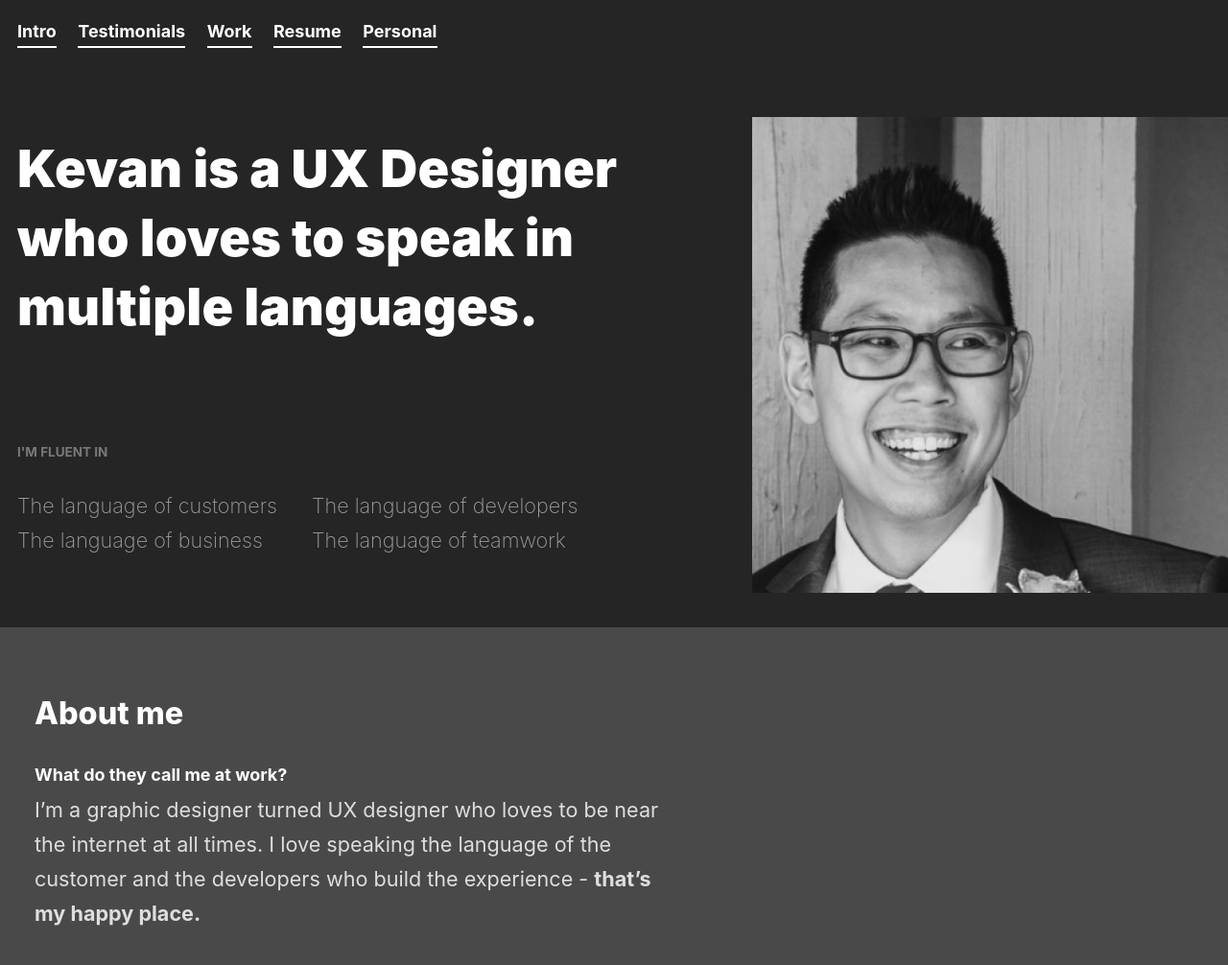
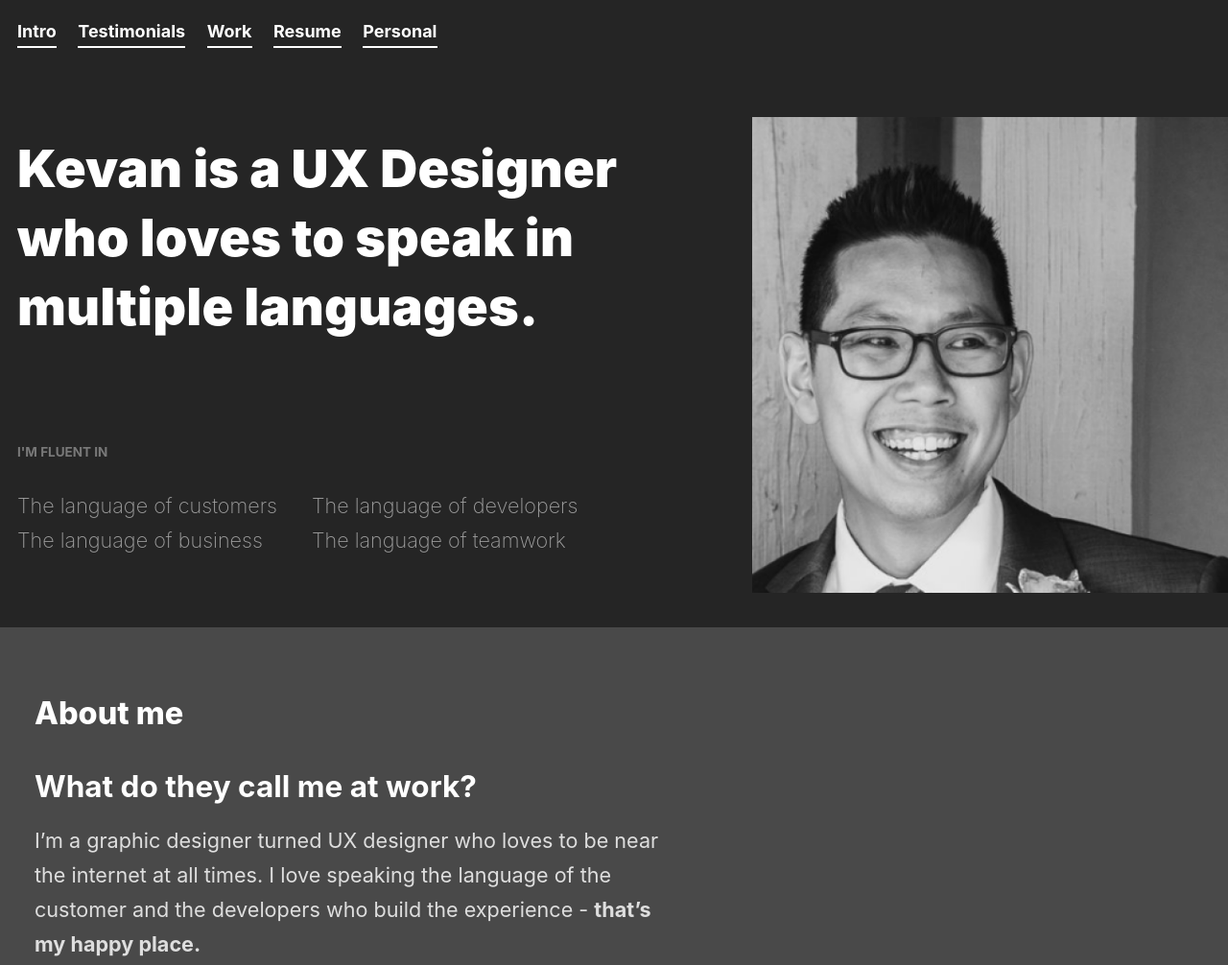
Before and after one commit to mrkevanlin/the-next-senior-product-designer-at-basecamp, a Gatsby site: page / in a window 1280 px wide. Shown: the top 1006 px of the page at 96% size. Built offline with nearby package versions, Linux system fonts and the light colour scheme; Gatsby itself is replaced by a stand-in of ours.

Commit message:
playing around with the heading typography

```diff
--- a/src/styles/global.css
+++ b/src/styles/global.css
@@ -25,8 +25,9 @@ h2 {
 }
 
 h3 {
-   font-size: 1rem;
-   margin-bottom: 0.5rem;
+   font-size: 1.75rem;
+   line-height: 2.4rem;
+   margin-bottom: 1rem;
 }
 
 h4 {
```
